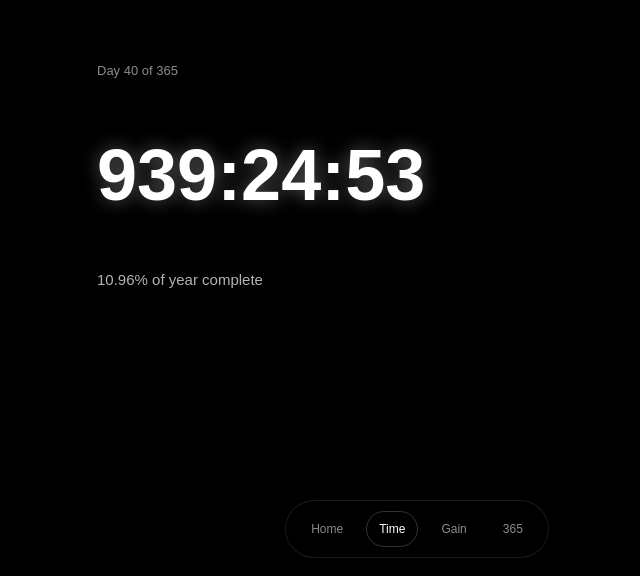
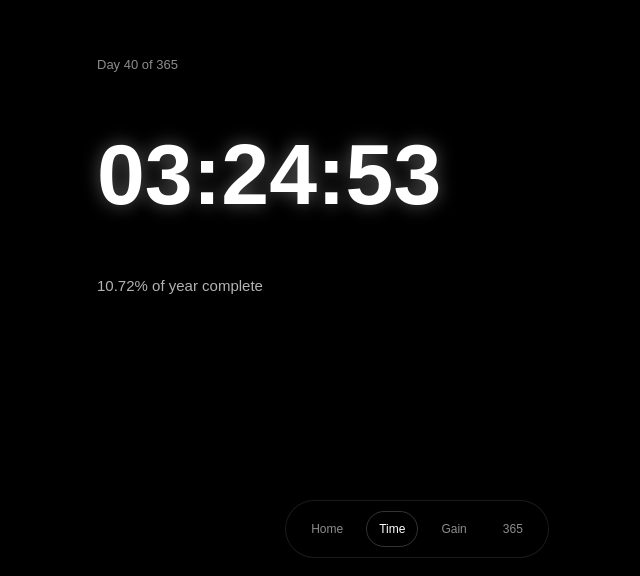
Before and after one commit to dptcoffee/Outflo, a Next.js app: page /state/time in a window 1280 px wide. Shown: the part 224-800 px from the top of the page, without its empty margins (223-863 px from the left). Built offline with nearby package versions, Linux system fonts and the light colour scheme.

Commit message:
Time engine: time-of-day as main (day + %year context)

```diff
--- a/app/globals.css
+++ b/app/globals.css
@@ -17,6 +17,7 @@
   :root {
     --background: #ffffff;
     --foreground: #171717;
+    --glow: rgba(255,255,255,.035);
   }
 }
 
--- a/app/state/time/page.tsx
+++ b/app/state/time/page.tsx
@@ -2,42 +2,47 @@
 
 import { useEffect, useMemo, useState } from "react";
 
-function pad(n: number) {
-  return n.toString().padStart(2, "0");
+function pad2(n: number) {
+  return String(n).padStart(2, "0");
+}
+
+function isLeapYear(y: number) {
+  return (y % 4 === 0 && y % 100 !== 0) || y % 400 === 0;
+}
+
+function dayOfYearLocal(d: Date) {
+  const start = new Date(d.getFullYear(), 0, 1, 0, 0, 0, 0);
+  const ms = d.getTime() - start.getTime();
+  return Math.floor(ms / 86400000) + 1; // 1-based
+}
+
+function timeOfDay(d: Date) {
+  return `${pad2(d.getHours())}:${pad2(d.getMinutes())}:${pad2(d.getSeconds())}`;
 }
 
 export default function TimePage() {
-  // tick once per second
-  const [now, setNow] = useState(() => new Date());
+  const [now, setNow] = useState<Date>(() => new Date());
 
   useEffect(() => {
     const id = setInterval(() => setNow(new Date()), 1000);
     return () => clearInterval(id);
   }, []);
 
-  const { dayOfYear, hmsElapsed, percentYear } = useMemo(() => {
-    const startOfYear = new Date(now.getFullYear(), 0, 1);
-    const msElapsed = now.getTime() - startOfYear.getTime();
+  const out = useMemo(() => {
+    const day = dayOfYearLocal(now);
+    const daysInYear = isLeapYear(now.getFullYear()) ? 366 : 365;
 
-    const secondsElapsed = Math.floor(msElapsed / 1000);
-
-    const hours = Math.floor(secondsElapsed / 3600);
-    const minutes = Math.floor((secondsElapsed % 3600) / 60);
-    const seconds = secondsElapsed % 60;
-
-    const dayOfYear =
-      Math.floor(msElapsed / (1000 * 60 * 60 * 24)) + 1;
-
-    const isLeap =
-      new Date(now.getFullYear(), 1, 29).getMonth() === 1;
-    const daysInYear = isLeap ? 366 : 365;
-
-    const percentYear = (dayOfYear / daysInYear) * 100;
+    // % of year complete by fraction of the current day (smooth, seconds-based)
+    const startOfToday = new Date(now.getFullYear(), now.getMonth(), now.getDate(), 0, 0, 0, 0);
+    const secondsIntoToday = Math.floor((now.getTime() - startOfToday.getTime()) / 1000);
+    const fracOfToday = secondsIntoToday / 86400; // 0..~1
+    const percent = (((day - 1) + fracOfToday) / daysInYear) * 100;
 
     return {
-      dayOfYear,
-      hmsElapsed: `${hours.toLocaleString()}:${pad(minutes)}:${pad(seconds)}`,
-      percentYear: percentYear.toFixed(2),
+      day,
+      daysInYear,
+      tod: timeOfDay(now),
+      percent: percent.toFixed(2),
     };
   }, [now]);
 
@@ -57,29 +62,29 @@ export default function TimePage() {
         style={{
           width: "min(640px, 92vw)",
           display: "grid",
-          rowGap: "clamp(28px, 5vh, 56px)",
+          rowGap: "clamp(24px, 4.5vh, 52px)",
         }}
       >
         {/* Row 1 — Position */}
         <div style={{ fontSize: 13, opacity: 0.55 }}>
-          Day {dayOfYear} of 365
+          Day {out.day} of {out.daysInYear}
         </div>
 
-        {/* Row 2 — Flow */}
+        {/* Row 2 — Flow (main) */}
         <div
           style={{
-            fontSize: "clamp(44px, 7vw, 72px)",
+            fontSize: "clamp(56px, 8vw, 86px)",
             fontWeight: 700,
             fontVariantNumeric: "tabular-nums",
-            textShadow: "0 0 18px rgba(255,255,255,0.35)",
+            textShadow: "0 0 18px rgba(255,255,255,0.35)", // same glow language
           }}
         >
-          {hmsElapsed}
+          {out.tod}
         </div>
 
         {/* Row 3 — Meaning */}
         <div style={{ fontSize: 15, opacity: 0.7 }}>
-          {percentYear}% of year complete
+          {out.percent}% of year complete
         </div>
       </section>
     </main>
```
